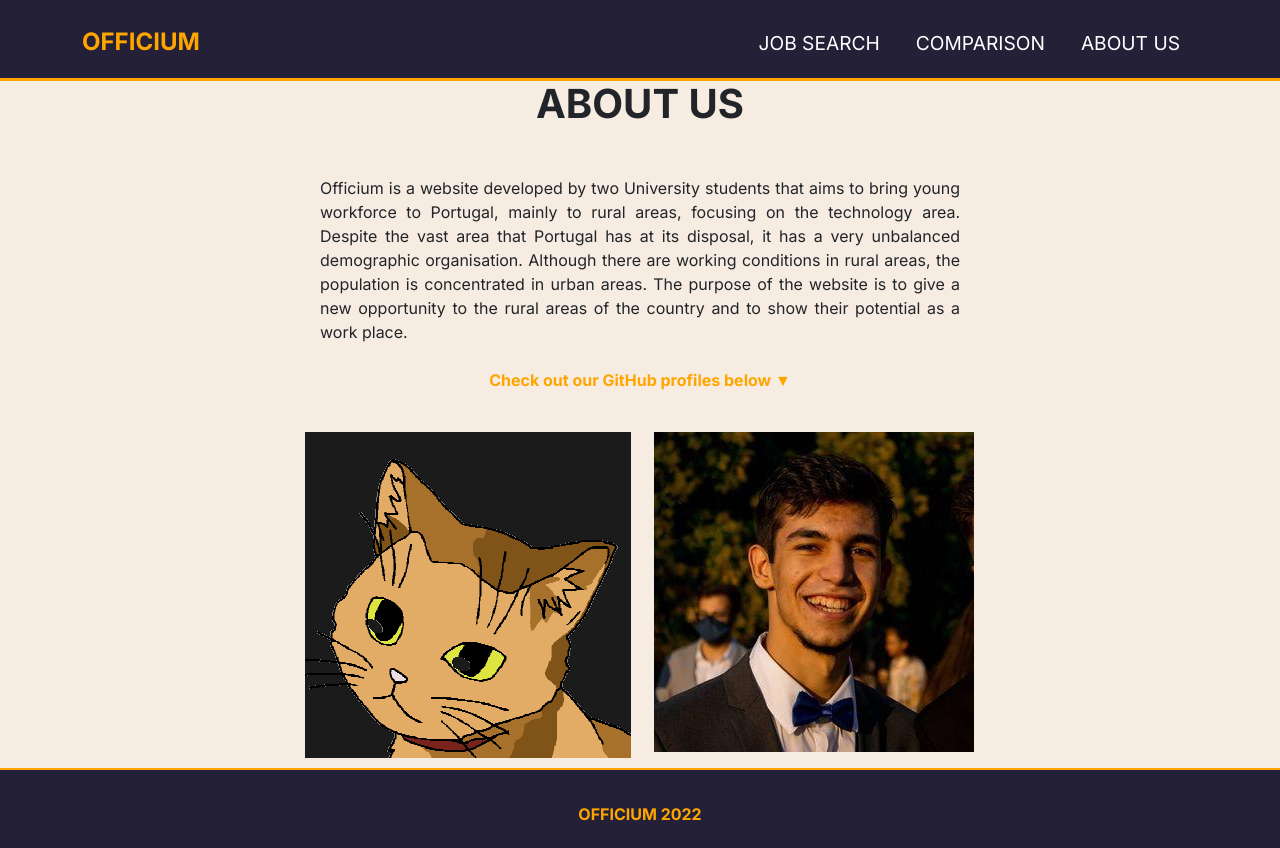
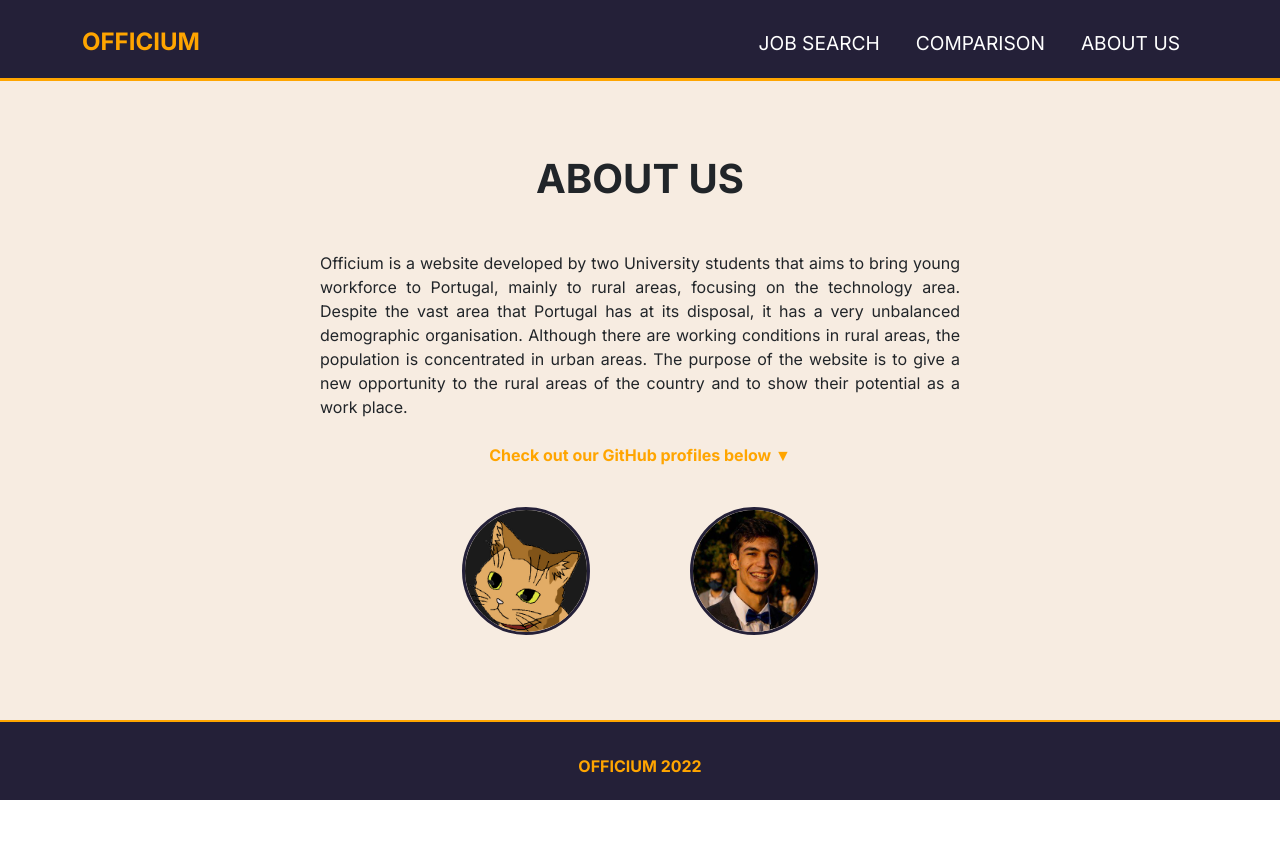
Before and after one commit to gitHubTiagoMarques/officium, a React (Create React App) app: page /About_us in a window 1280 px wide. After the commit the page ends 800 px from the top, so only its background shows below. Built offline with nearby package versions, Linux system fonts and the light colour scheme.

Commit message:
about_us

```diff
--- a/src/App.css
+++ b/src/App.css
@@ -863,6 +863,17 @@ width: 20vw;
 .about_us{
   min-height: 100vh;
 }
+.city{
+  width: 10vw;
+  border-radius: 50%;
+  height: 10vw;
+  object-fit: cover;
+  margin-left: 3vw;
+  margin-right: 3vw;
+  border: #242038 3px solid;
+  min-width: 5em;
+  min-height: 5em;
+}
 .about{
   min-height: calc(100vh - 10rem);
   background-color: #F7ECE1;
```
